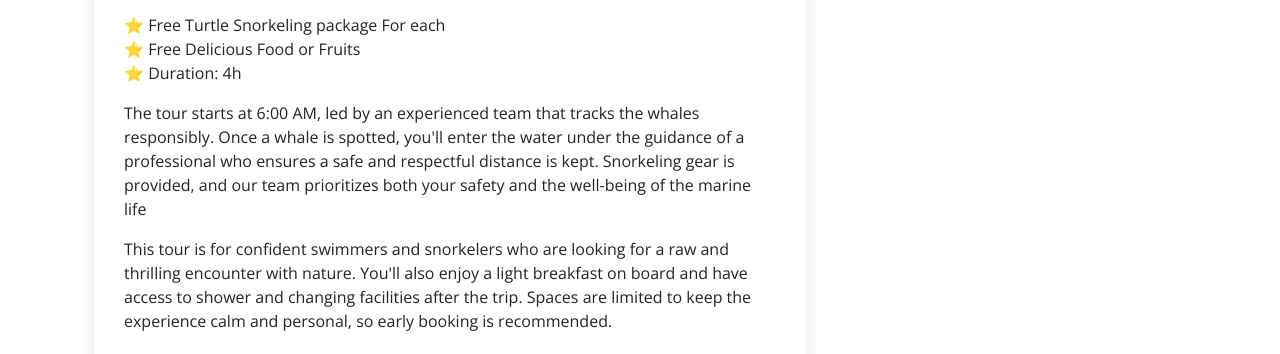
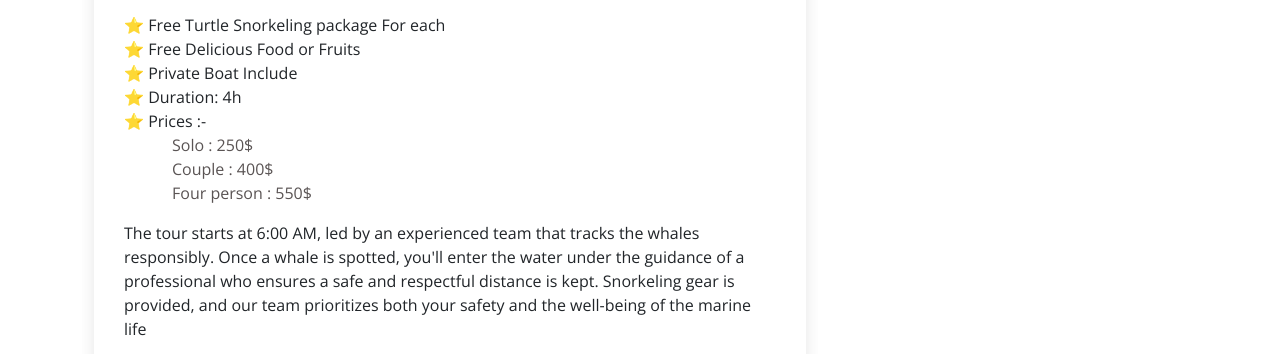
Before and after one commit to KAMADUSHKA/Mirissa-Snorkeling-Ocean-View, a plain HTML site: page info-whaleSnorkeling.html in a window 1280 px wide. Shown: the part 886-1240 px from the top of the page. Drawn offline with nearby package versions, Linux system fonts and the light colour scheme.

Commit message:
change descriptons

```diff
--- a/info-whaleSnorkeling.html
+++ b/info-whaleSnorkeling.html
@@ -242,7 +242,12 @@
                   <ul class="list-unstyled">
                     <li>⭐ Free Turtle Snorkeling package For each</li>
                     <li>⭐ Free Delicious Food or Fruits</li>
+                    <li>⭐ Private Boat Include</li>
                     <li>⭐ Duration: 4h</li>
+                    <li>⭐ Prices :-</li>
+                    <li class="ms-5" style="color: rgb(90, 84, 84);">Solo : 250$</li>
+                    <li class="ms-5" style="color: rgb(90, 84, 84);">Couple : 400$</li>
+                    <li class="ms-5" style="color: rgb(90, 84, 84);">Four person : 550$</li>
                   </ul>
 
                   <p>The tour starts at 6:00 AM, led by an experienced team that tracks the whales responsibly. Once a
```
Also changed, not shown: index.html (+1 -1 lines), info-deepSeaFishingTours.html (+1 -0 lines), info-turtleSnorkeling.html (+1 -0 lines).
